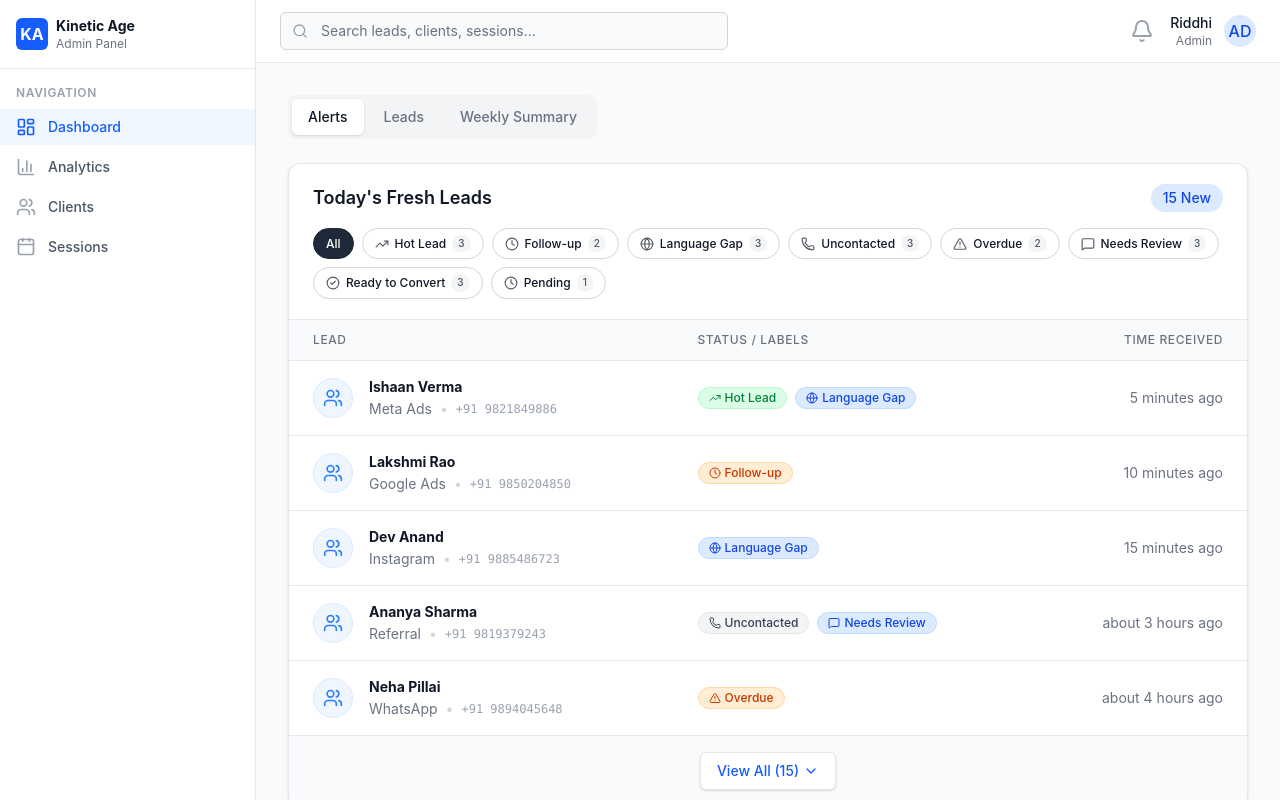
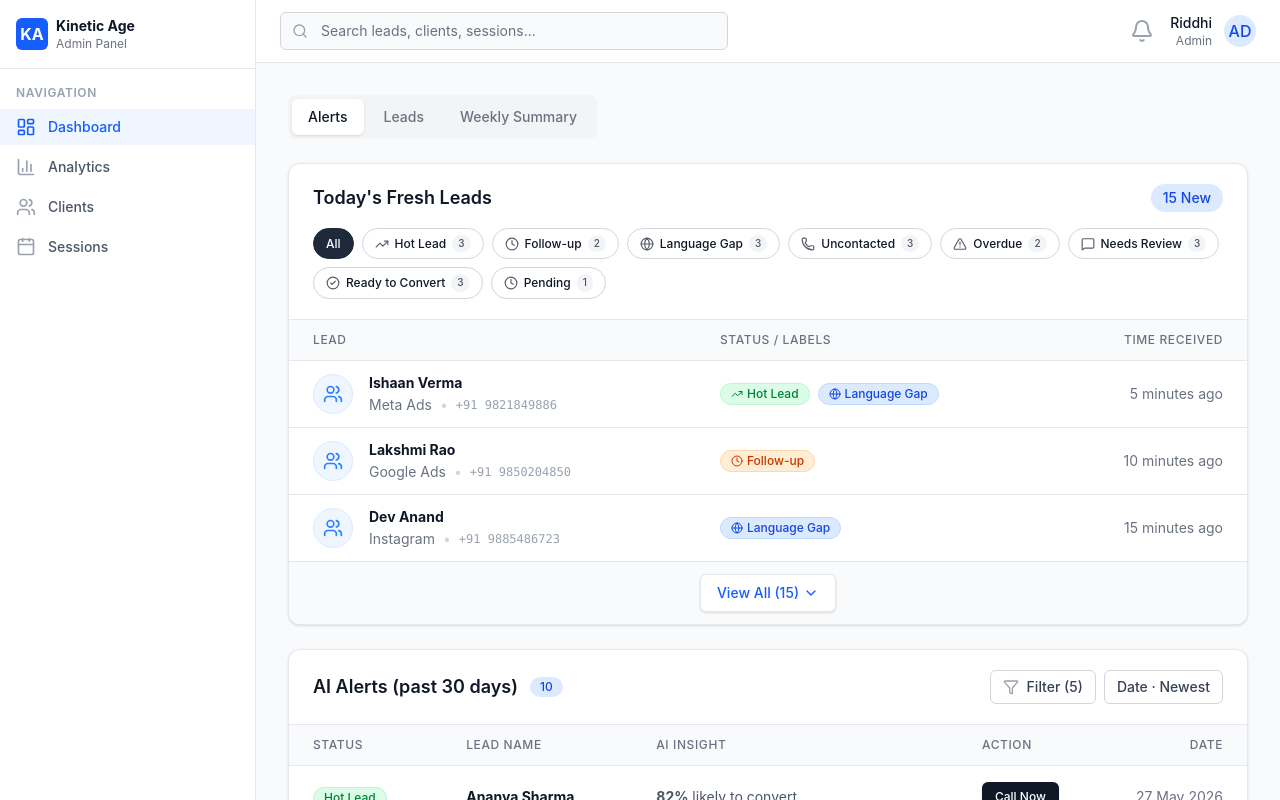
Before and after one commit to vidula18/kinetic-dashboard, a React (Vite) app: page / in a window 1280 px wide. Shown: the top 800 px of the page. Built offline with nearby package versions, Linux system fonts and the light colour scheme.

Commit message:
Make leads section more compact to fit AI alerts in view

```diff
--- a/src/App.tsx
+++ b/src/App.tsx
@@ -108,7 +108,7 @@ export default function App() {
     ? MOCK_LEADS.filter(lead => lead.labels.some(l => l.text === activeFilter))
     : MOCK_LEADS;
 
-  const visibleLeads = showAllLeads ? filteredLeads : filteredLeads.slice(0, 5);
+  const visibleLeads = showAllLeads ? filteredLeads : filteredLeads.slice(0, 3);
 
   return (
     <div className="min-h-screen bg-gray-50 flex">
@@ -188,7 +188,7 @@ export default function App() {
           </div>
 
           {/* Fresh Leads Section */}
-          <section className="bg-white rounded-xl shadow-sm border border-gray-200 overflow-hidden mb-8">
+          <section className="bg-white rounded-xl shadow-sm border border-gray-200 overflow-hidden mb-6">
             <div className="px-6 py-5 border-b border-gray-200">
               <div className="flex items-center justify-between">
                 <h2 className="text-lg font-semibold text-gray-900">Today's Fresh Leads</h2>
@@ -245,7 +245,7 @@ export default function App() {
                 <tbody className="bg-white divide-y divide-gray-200">
                   {visibleLeads.map((lead) => (
                     <tr key={lead.id} className="hover:bg-gray-50 transition-colors group">
-                      <td className="px-6 py-4 whitespace-nowrap">
+                      <td className="px-6 py-3 whitespace-nowrap">
                         <div className="flex items-center">
                           <div className="flex-shrink-0 h-10 w-10 rounded-full bg-blue-50 flex items-center justify-center border border-blue-100">
                             <Users className="h-5 w-5 text-blue-500" />
@@ -260,7 +260,7 @@ export default function App() {
                           </div>
                         </div>
                       </td>
-                      <td className="px-6 py-4 whitespace-nowrap">
+                      <td className="px-6 py-3 whitespace-nowrap">
                         <div className="flex gap-2">
                           {lead.labels.map((label, idx) => {
                             const Icon = label.icon;
@@ -273,7 +273,7 @@ export default function App() {
                           })}
                         </div>
                       </td>
-                      <td className="px-6 py-4 whitespace-nowrap text-right text-sm text-gray-500">
+                      <td className="px-6 py-3 whitespace-nowrap text-right text-sm text-gray-500">
                         {formatDistanceToNow(lead.timeReceived, { addSuffix: true })}
                       </td>
                     </tr>
@@ -283,8 +283,8 @@ export default function App() {
             </div>
 
             {/* Progressive Disclosure Footer */}
-            {!showAllLeads && filteredLeads.length > 5 && (
-              <div className="bg-gray-50 px-6 py-4 border-t border-gray-200 flex justify-center">
+            {!showAllLeads && filteredLeads.length > 3 && (
+              <div className="bg-gray-50 px-6 py-3 border-t border-gray-200 flex justify-center">
                 <button
                   onClick={() => setShowAllLeads(true)}
                   className="text-sm font-medium text-blue-600 hover:text-blue-800 flex items-center bg-white px-4 py-2 rounded-md shadow-sm border border-gray-200"
@@ -294,7 +294,7 @@ export default function App() {
               </div>
             )}
             {showAllLeads && (
-              <div className="bg-gray-50 px-6 py-4 border-t border-gray-200 flex justify-center">
+              <div className="bg-gray-50 px-6 py-3 border-t border-gray-200 flex justify-center">
                 <button
                   onClick={() => setShowAllLeads(false)}
                   className="text-sm font-medium text-gray-600 hover:text-gray-900 flex items-center bg-white px-4 py-2 rounded-md shadow-sm border border-gray-200"
```
